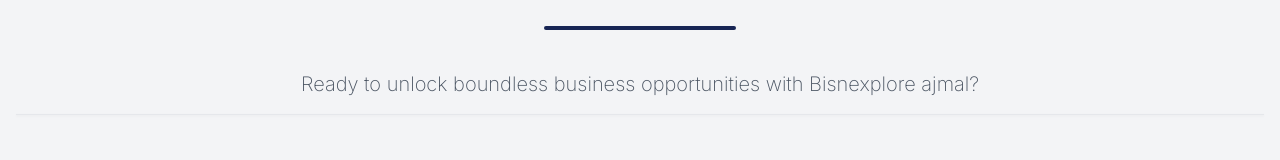
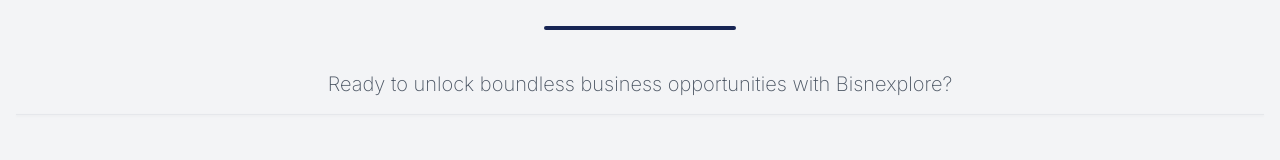
Before and after one commit to ajmalsharars/bisnexplore, a Next.js app: page / in a window 1280 px wide. Shown: the part 321-481 px from the top of the page. Built offline with nearby package versions, Linux system fonts and the light colour scheme.

Commit message:
Finished

```diff
--- a/src/components/Hero.tsx
+++ b/src/components/Hero.tsx
@@ -15,8 +15,7 @@
             </h1>
             <hr className="w-48 h-1 mx-auto my-4 bg-blue-950 border-0 rounded md:my-10"></hr>
             <p className="mb-4 font-extralight   text-gray-600 lg:text-xl sm:px-16 lg:px-48">
-              Ready to unlock boundless business opportunities with Bisnexplore
-              ajmal?
+              Ready to unlock boundless business opportunities with Bisnexplore?
             </p>
             <hr className="border-1 border-gray-200 mb-1 mx-auto drop-shadow-sm" />
           </div>
```
